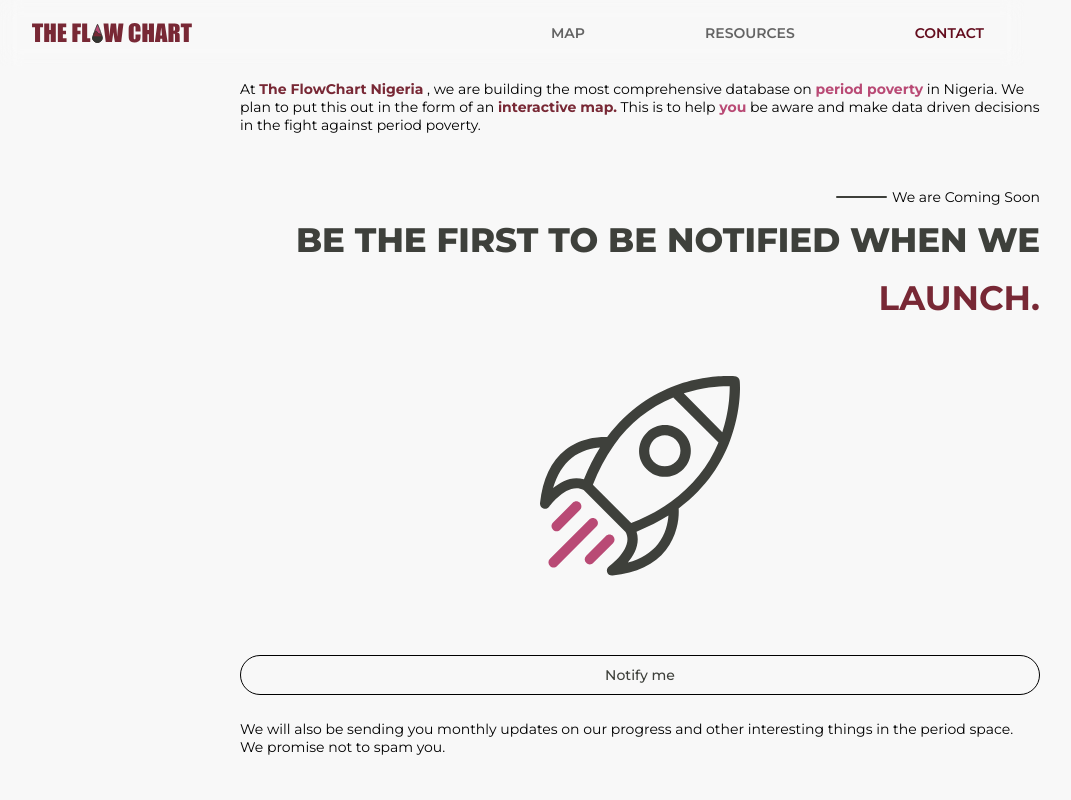
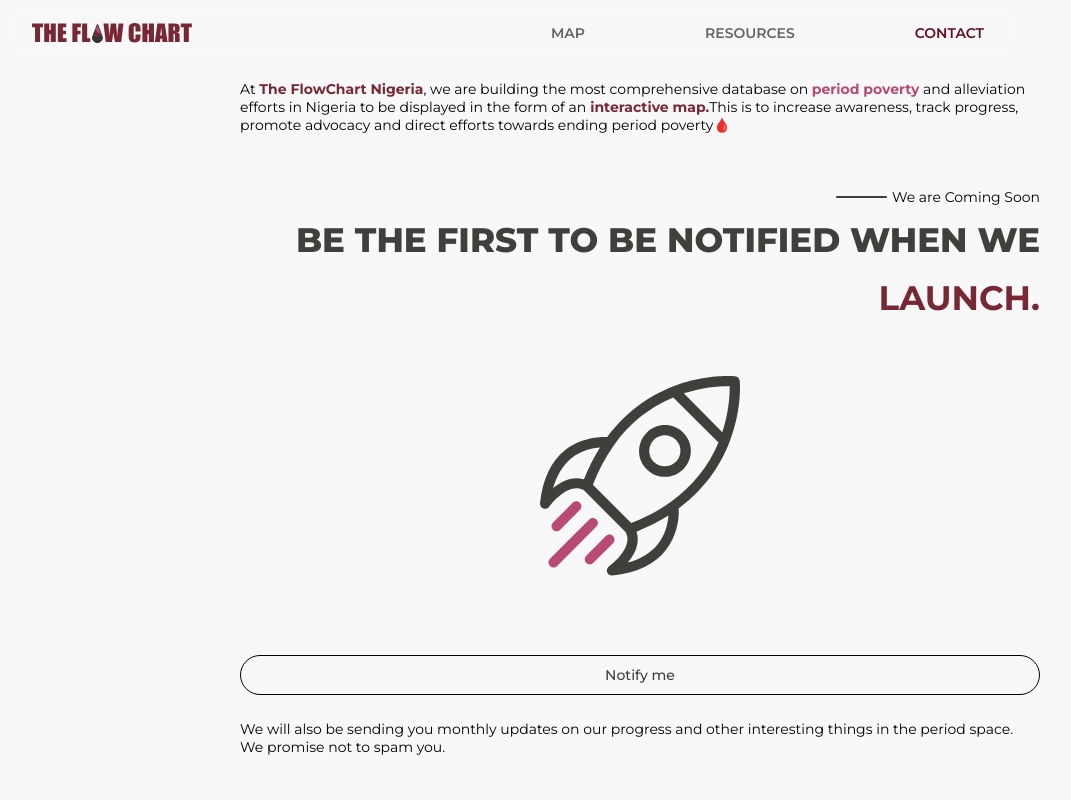
Before and after one commit to ogoo-x/The-FlowChart-Nigeria, a React (Vite) app: page / in a window 1280 px wide. Shown: the top 800 px of the page, without its empty margins (0-1071 px from the left). Built offline with nearby package versions, Linux system fonts and the light colour scheme; a web font is replaced by a local one.

Commit message:
fix: navigation blur

```diff
--- a/src/pages/Nav.css
+++ b/src/pages/Nav.css
@@ -59,14 +59,16 @@
     color: rgb(100, 100, 100);
 }
 @media screen and (max-width:900px) {
+    .nav::before, .navigationMenu::before {
+        backdrop-filter: blur(10px);
+        -webkit-backdrop-filter: blur(10px);
+    }
     .nav {
         width: 100vw;
         padding: 1rem 1.5rem;
         display: flex;
         flex-direction: row;
         justify-content: space-between;
-        backdrop-filter: blur(10px);
-        -webkit-backdrop-filter: blur(10px);
     }
 
     .navigationMenu {
@@ -74,8 +76,6 @@
         top: 0;
         right: -100%;
         background-color: #640d1e 20%;
-        backdrop-filter: blur(10px);
-        -webkit-backdrop-filter: blur(10px);
         margin: 0 0;
         width: 100%;
         height: 100vh;
--- a/src/pages/components/One.jsx
+++ b/src/pages/components/One.jsx
@@ -22,11 +22,10 @@
     <div className='homePage'>
     <div>
         <p>
-            At <span className='tfcred'>The FlowChart Nigeria</span> , we are building the most
-            comprehensive database on <span className='tfcpink'>period poverty</span> in Nigeria.
-            We plan to put this out in the form of an <span className='tfcred'> interactive
-            map.</span> This is to help <span className='tfcpink'>you</span> be aware and make data driven
-            decisions in the fight against period poverty.
+            At <span className='tfcred'>The FlowChart Nigeria</span>, we are building the most
+            comprehensive database on <span className='tfcpink'>period poverty</span> and alleviation efforts in Nigeria
+            to be displayed in the form of an<span className='tfcred'> interactive map.</span>
+            This is to increase awareness, track progress, promote advocacy and direct efforts towards ending period poverty🩸
         </p>
     </div>
     <br /><br /><br />
```
